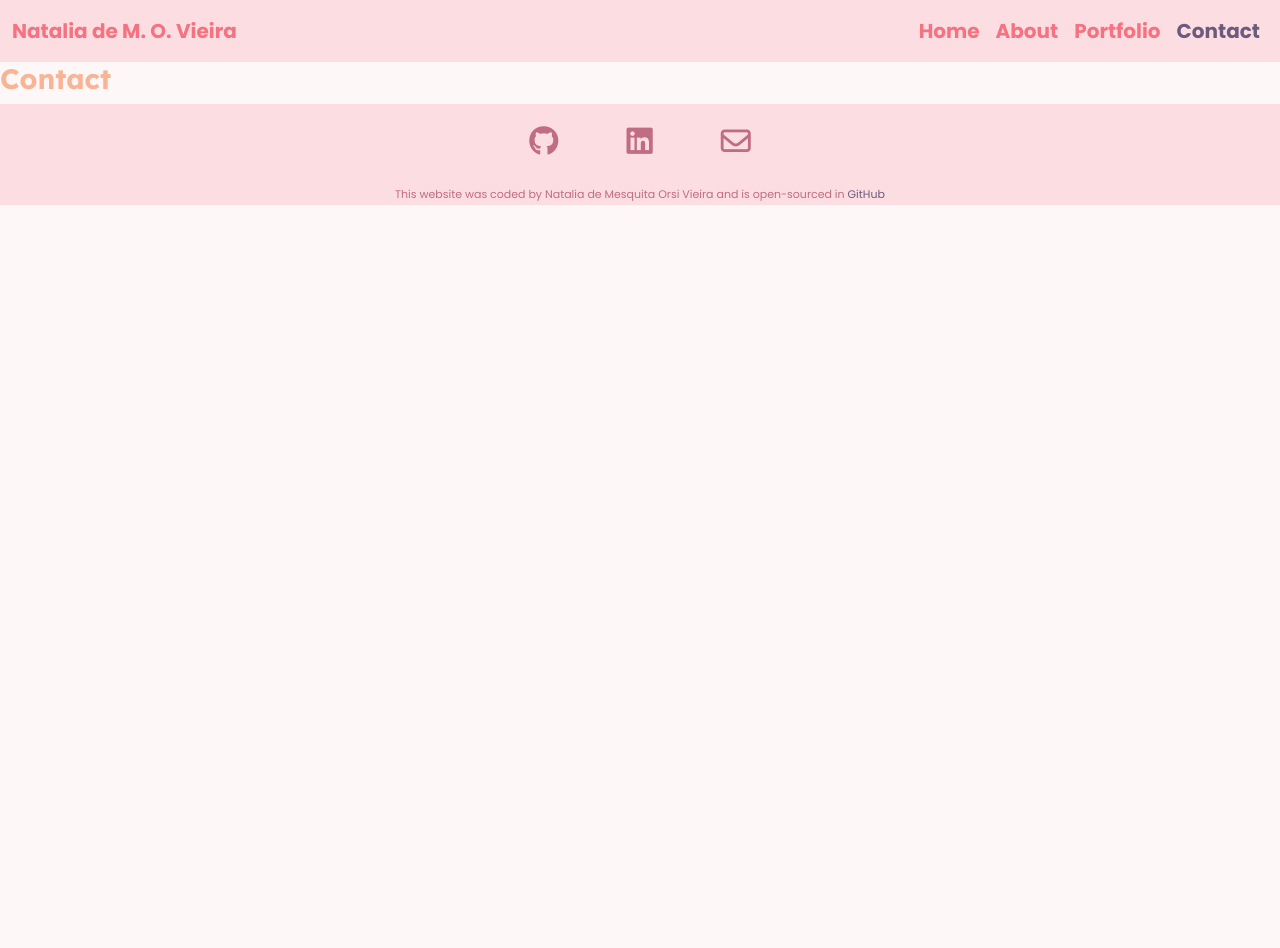
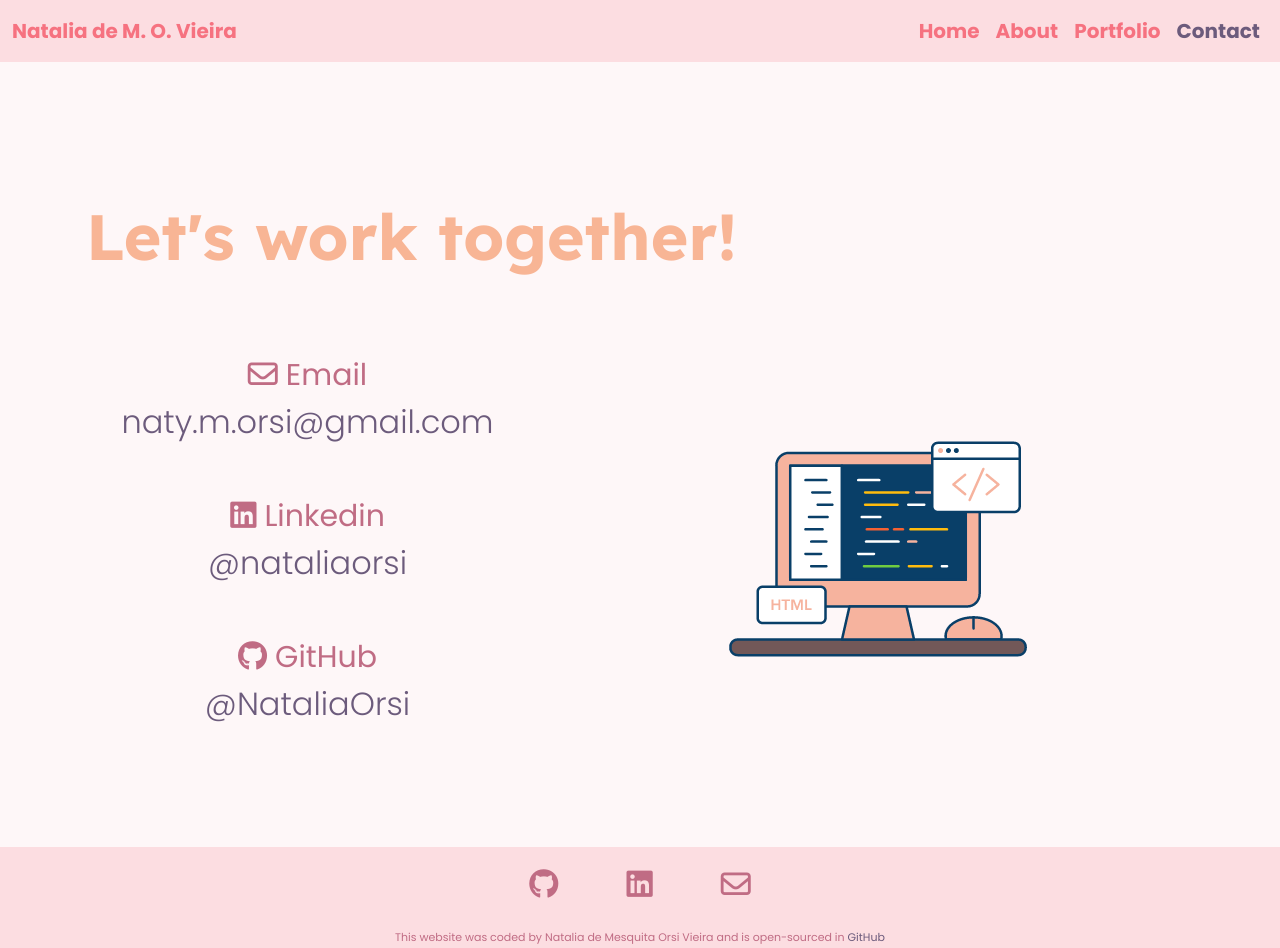
Before and after one commit to NataliaOrsi/react-portfolio, a React (Create React App) app: page /contact in a window 1280 px wide. Before the commit the page ends 800 px from the top, so only its background shows below. Built offline with nearby package versions, Linux system fonts and the light colour scheme.

Commit message:
Added the content to the contact page.

```diff
--- a/src/About.js
+++ b/src/About.js
@@ -19,26 +19,27 @@ export default function About() {
               Front-end developer, based in The Netherlands
             </h3>
             <p>
-              I am a passionate front-end developer based in The Netherlands. I
-              am from Brazil and moved with my husband to this beautiful country
-              due to his job and to enjoy one of our passions in common:
-              traveling and experiencing other cultures. I graduated in law and,
-              in Brazil, I worked as a prosecutor assistant for five years,
-              where I developed several transferable skills such as analytical
-              thinker and problem-solving. Working with legal cases is mainly
-              solving the conflicts and finding the best possible solutions to
-              each case. Also, being analytical is one of the most important
-              tools to law professionals, as paying attention to details can
-              make the difference between winning or losing a legal action.
+              I am a passionate front-end developer based in The Netherlands.
+              I'm originally from Brazil and have moved here with my husband for
+              his job and to pursue one of our passions together: traveling and
+              experiencing other cultures. I graduated in law and worked as a
+              prosecutor assistant in Brazil for five years, where I developed
+              transferable skills such as analytical thinking and
+              problem-solving. Working on legal cases is mainly solving the
+              conflicts and finding the best possible solutions for each
+              situation. In addition, law professionals need to be analytical,
+              as paying attention to details can make the difference between
+              winning or losing a case.
             </p>
             <p>
-              After I moved to The Netherlands, I took some time to think about
-              my career path and decided to pursue a newly discovered passion:
-              coding. Since the beginning of 2021, I focused on learning to code
-              and tried a few different free courses and languages such as Java
-              and Python, until I decided to invest in She Codes Workshops in
-              July of the same year. This course completely changed my life and
-              sparked my interest to continue to learn and grow as a developer.
+              After moving to The Netherlands, I took some time to think about
+              my career path. To fulfill my newly discovered passion, I decided
+              to become a coder. Since the beginning of 2021, I focused on
+              learning to code and tried a few different free courses and
+              languages such as Java and Python until I decided to invest in She
+              Codes Workshops focused on Front-end development in July of the
+              same year. The workshops changed my life and inspired me to learn
+              more and grow as a developer.
             </p>
           </div>
         </div>
--- a/src/App.css
+++ b/src/App.css
@@ -182,6 +182,27 @@ a:hover {
     margin-bottom: 100px;
 }
 
+.Contact .work-heading {
+    margin-top: 120px;
+}
+
+.Contact .contact-data a {
+    font-size: 32px;
+    font-weight: 300;
+}
+
+.Contact .contact-data ul {
+    list-style: none;
+    font-size: 30px;
+    color: var(--secondary-color);
+    padding: 0;
+}
+
+.Contact .contact-image {
+    display: block;
+    margin: 0px auto;
+}
+
 .Footer {
    background-color: rgba(246, 114, 128, 0.2);
 }
--- a/src/Contact.js
+++ b/src/Contact.js
@@ -1,5 +1,62 @@
 import React from "react";
+import Computer from "./images/web_development.png";
 
 export default function Contact() {
-  return <h2>Contact</h2>;
+  return (
+    <section className="Contact">
+      <div class="container mt-5">
+        <div class="row work-heading">
+          <div class="col-sm-9 p-3">
+            <h1>Let's work together!</h1>
+          </div>
+        </div>
+      </div>
+      <div class="container mb-5">
+        <div class="row align-items-center contact-data">
+          <div class="col-md-5">
+            <ul class="text-center">
+              <li>
+                <i class="far fa-envelope"></i> Email
+              </li>
+              <a
+                href="mailto:naty.m.orsi@gmail.com"
+                title="send Natalia an email"
+              >
+                naty.m.orsi@gmail.com
+              </a>
+              <li class="mt-5">
+                <i class="fab fa-linkedin"></i> Linkedin
+              </li>
+              <a
+                href="https://www.linkedin.com/in/nataliaorsi155/"
+                rel="noreferrer"
+                target="_blank"
+                title="Contact Natalia in Linkedin"
+              >
+                @nataliaorsi
+              </a>
+              <li class="mt-5">
+                <i class="fab fa-github"></i> GitHub
+              </li>
+              <a
+                href="https://github.com/NataliaOrsi"
+                target="_blank"
+                rel="noreferrer"
+                title="Take a look at Natalia's code"
+              >
+                @NataliaOrsi
+              </a>
+            </ul>
+          </div>
+          <div class="col-md-7">
+            <img
+              class="img-fluid contact-image d-none d-lg-block"
+              src={Computer}
+              alt="web-developer"
+            />
+          </div>
+        </div>
+      </div>
+    </section>
+  );
 }
```
Also changed, not shown: src/images/dictionary.png (added), src/images/web_development.png (added).
